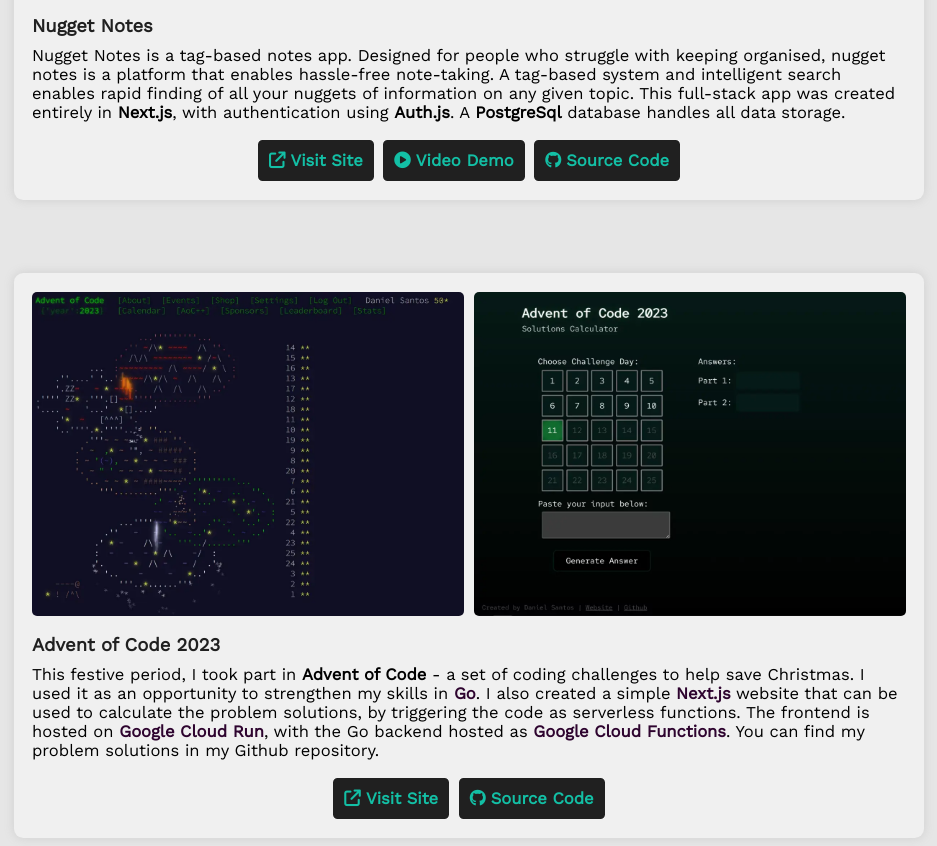
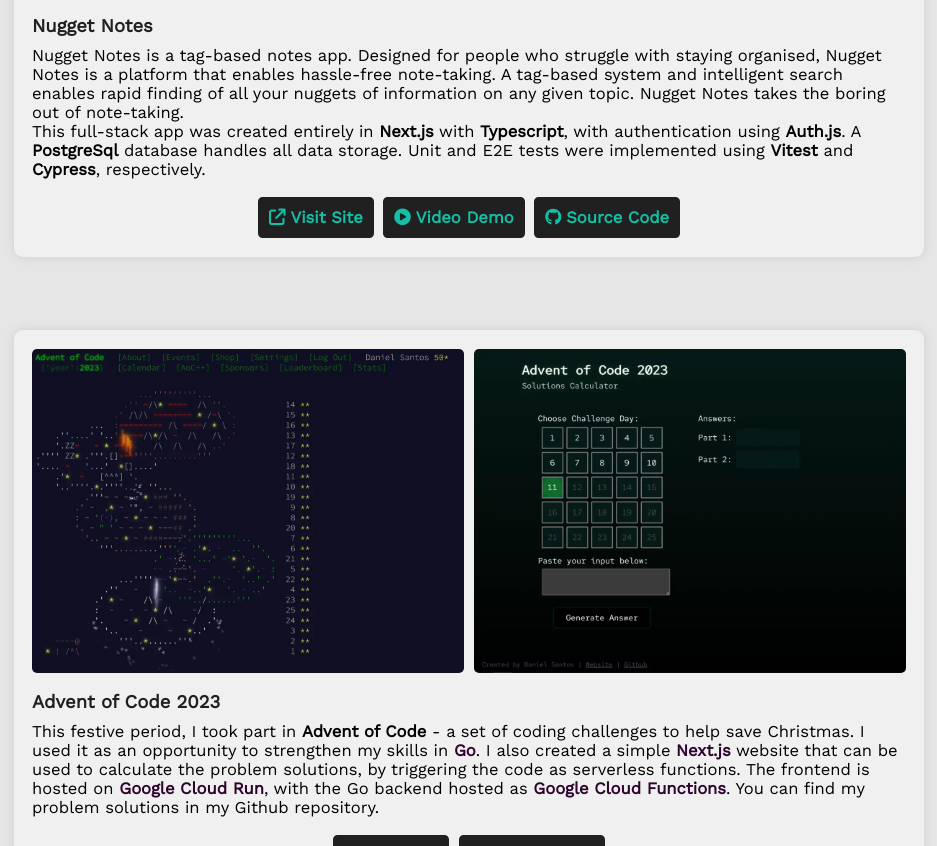
Before and after one commit to dsantos747/daniel-santos-dev-website, a plain HTML site: page index.html in a window 1280 px wide. Shown: the part 2017-2863 px from the top of the page, without its empty margins (171-1108 px from the left). Drawn offline with nearby package versions, Linux system fonts and the light colour scheme.

Commit message:
Updated description for Nuggets to include tests

```diff
--- a/index.html
+++ b/index.html
@@ -161,11 +161,13 @@
                   <!-- - &#x1F6A7 Under Construction &#x1F6A7-->
                 </h3>
                 <p>
-                  Nugget Notes is a tag-based notes app. Designed for people who struggle with keeping organised, nugget notes is a platform
+                  Nugget Notes is a tag-based notes app. Designed for people who struggle with staying organised, Nugget Notes is a platform
                   that enables hassle-free note-taking. A tag-based system and intelligent search enables rapid finding of all your nuggets
-                  of information on any given topic. This full-stack app was created entirely in <strong class="pulse-1">Next.js</strong>,
-                  with authentication using <strong class="pulse-1">Auth.js</strong>. A <strong class="pulse-1">PostgreSql</strong> database
-                  handles all data storage.
+                  of information on any given topic. Nugget Notes takes the boring out of note-taking.<br />This full-stack app was created
+                  entirely in <strong class="pulse-1">Next.js</strong> with <strong class="pulse-1">Typescript</strong>, with authentication
+                  using <strong class="pulse-1">Auth.js</strong>. A <strong class="pulse-1">PostgreSql</strong> database handles all data
+                  storage. Unit and E2E tests were implemented using <strong class="pulse-1">Vitest</strong> and
+                  <strong class="pulse-1">Cypress</strong>, respectively.
                 </p>
               </div>
               <div class="project-links">
```
